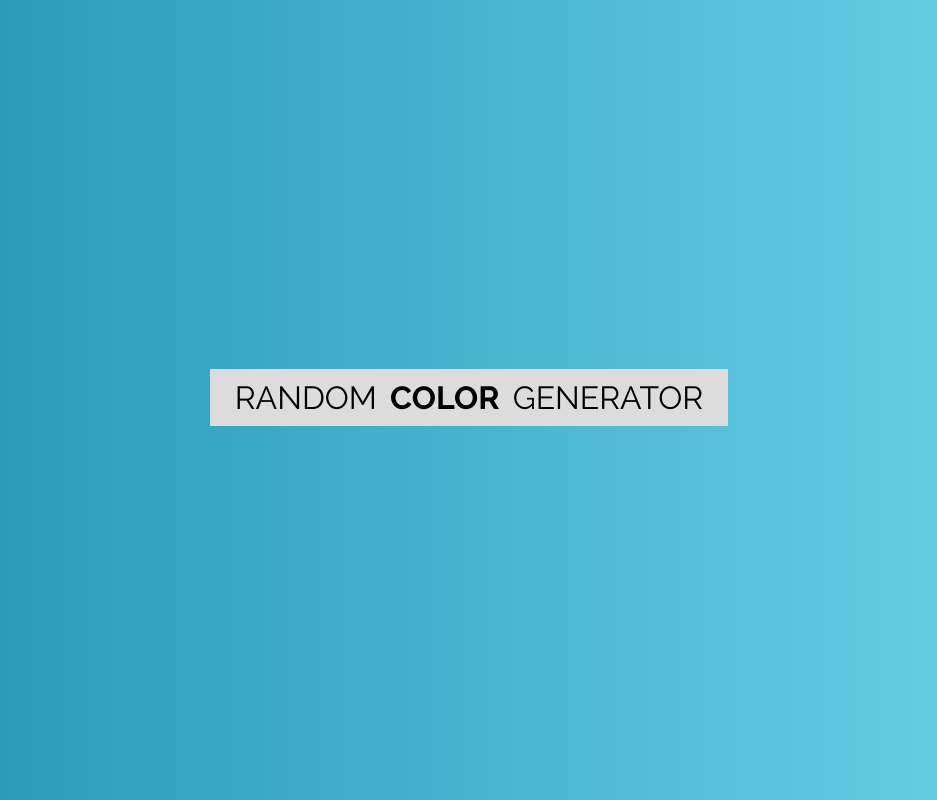
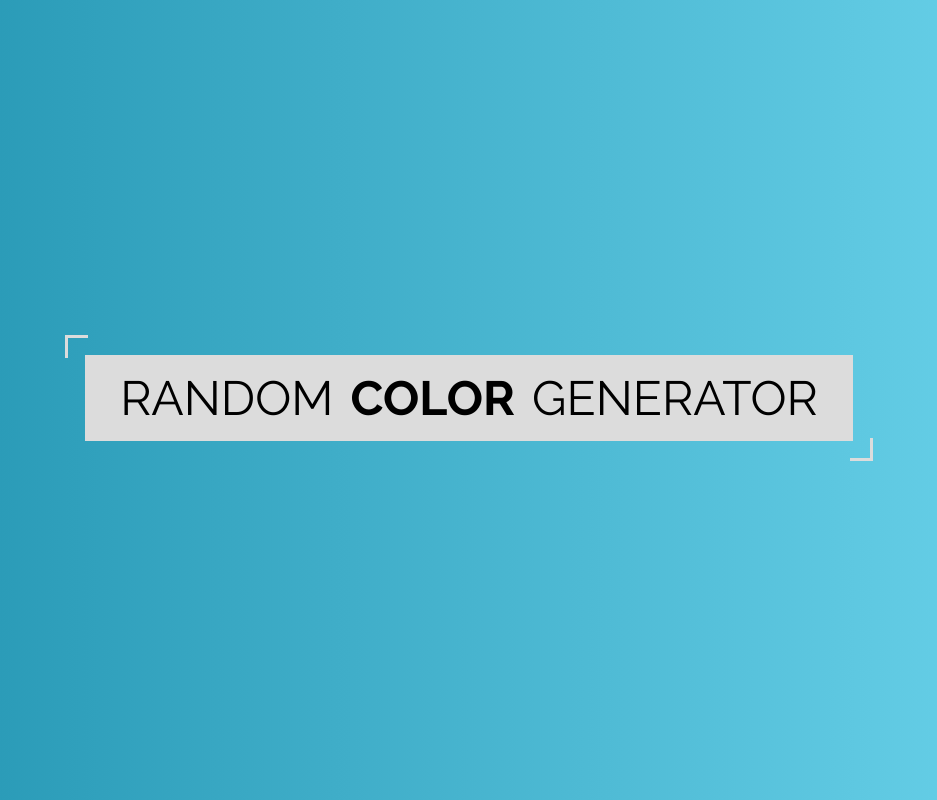
Before and after one commit to tediko/randomColorGenerator, a plain HTML site: page index.html in a window 1280 px wide. Shown: the whole page, without its empty margins (171-1108 px from the left). Drawn offline with Linux system fonts and the light colour scheme.

Commit message:
Change generator_heading styles

```diff
--- a/styles/style.css
+++ b/styles/style.css
@@ -33,10 +33,33 @@ body {
 .generator__heading {
     position: relative;
     background: #DCDCDC;
-    padding: 10px 25px;
-    font-size: 2rem;
+    padding: 15px 35px;
+    font-size: 3rem;
     font-weight: 400;
     text-transform: uppercase;
+}
+
+.generator__heading::before, /* heading corner frame */
+.generator__heading::after {
+    position: absolute;
+    content: '';
+    width: 20px;
+    height: 20px;
+    margin: -20px -20px;
+    border-style: solid;
+    border-color: #DCDCDC;
+}
+
+.generator__heading::before { /* top left frame */
+    top: 0;
+    left: 0;
+    border-width:3px 0px 0px 3px;
+}
+
+.generator__heading::after { /* bottom right frame */
+    bottom: 0;
+    right: 0;
+    border-width:0 3px 3px 0;
 }
 
 .generator__list {
```
